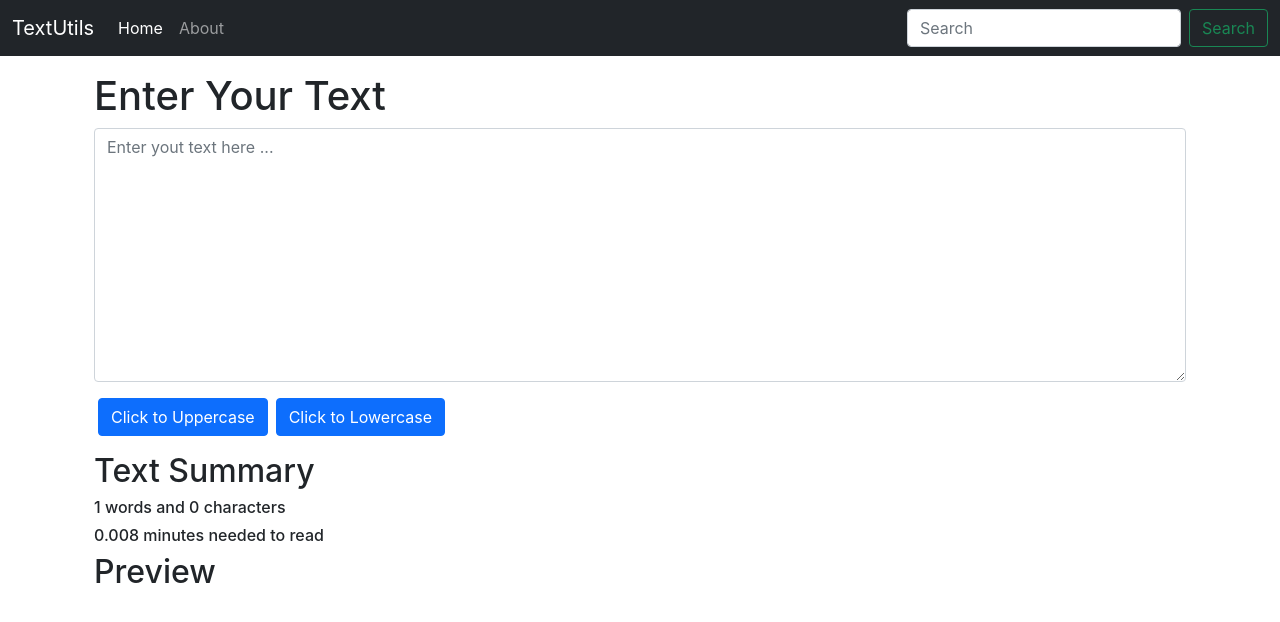
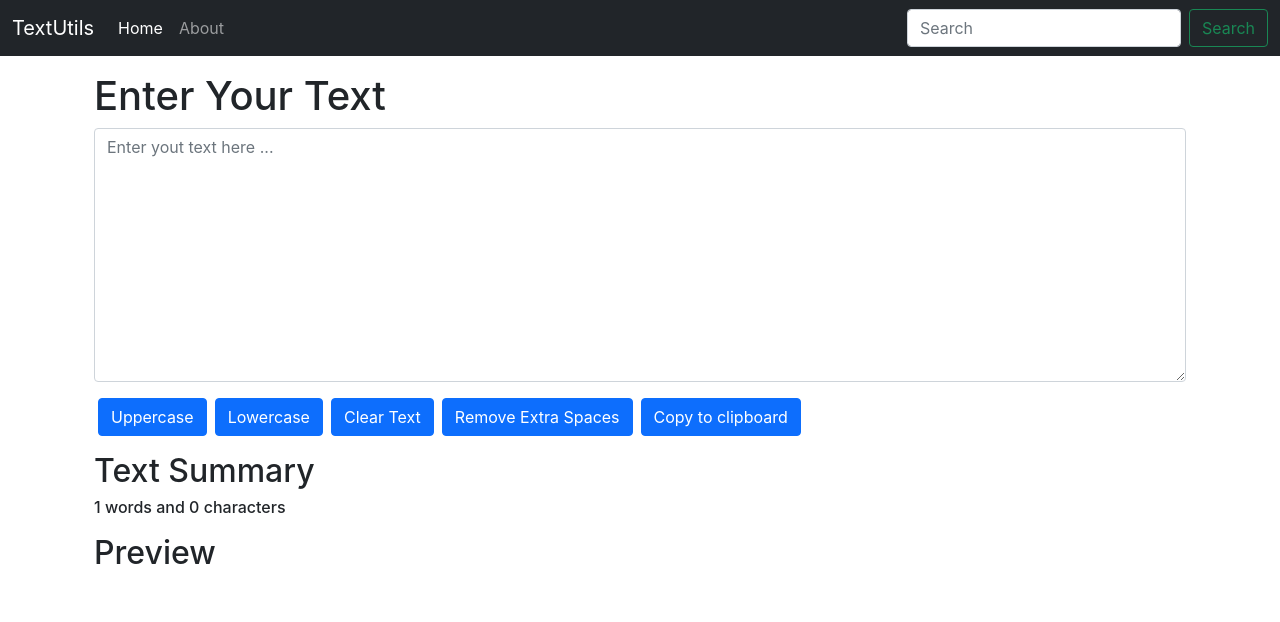
Before and after one commit to Kunal-Vijay/TextUtils, a React (Create React App) app: page / in a window 1280 px wide. Shown: the top 622 px of the page. Built offline with nearby package versions, Linux system fonts and the light colour scheme.

Commit message:
adding more functions

```diff
--- a/src/components/TextForm.js
+++ b/src/components/TextForm.js
@@ -4,14 +4,25 @@ export default function TextForm(props) {
     const handleOnChange = (event) => {
         setText(event.target.value);
     }
-    const handleUpClick = () => {
+    const handleUpperCase = () => {
         let newTxt=text.toUpperCase();
         setText(newTxt);
     }
-    const handleLoClick = () => {
+    const handleLowerCase = () => {
         let newTxt=text.toLowerCase();
         setText(newTxt);
     }
+    const handleClear = () => {
+        setText('');
+    }
+    const handleSpaces = () => {
+        let newTxt = text.split(/[ ]+/);
+        setText(newTxt.join(" "));
+    }
+    const handleCopy = () => {
+        navigator.clipboard.writeText(text);
+    }
+
 
     const [text, setText] = useState('');
     return (
@@ -19,17 +30,19 @@ export default function TextForm(props) {
         <div className="container my-3">
             <h1>{props.heading}</h1>
             <div className="mb-3">
-                <textarea className="form-control" value={text} onChange={handleOnChange} placeholder='Enter yout text here ...' rows="10"></textarea>
+                <textarea className="form-control" id="my-box" value={text} onChange={handleOnChange} placeholder='Enter yout text here ...' rows="10"></textarea>
             </div>
-            <button type="button" className="btn btn-primary mx-1" onClick={handleUpClick}>Click to Uppercase</button>
-            <button type="button" className="btn btn-primary mx-1" onClick={handleLoClick}>Click to Lowercase</button>
+            <button type="button" className="btn btn-primary mx-1" onClick={handleUpperCase}>Uppercase</button>
+            <button type="button" className="btn btn-primary mx-1" onClick={handleLowerCase}>Lowercase</button>
+            <button type="button" className="btn btn-primary mx-1" onClick={handleClear}>Clear Text</button>
+            <button type="button" className="btn btn-primary mx-1" onClick={handleSpaces}>Remove Extra Spaces</button>
+            <button type="button" className="btn btn-primary mx-1" onClick={handleCopy}>Copy to clipboard</button>
         </div>
         <div className="container">
             <h2>Text Summary</h2>
             <h6>{text.split(' ').length} words and {text.length} characters</h6>
-            <h6>{0.008* text.split(' ').length} minutes needed to read</h6>
         </div>
-        <div className="container">
+        <div className="container my-3">
             <h2>Preview</h2>
             <p>{text}</p>
         </div>
```
